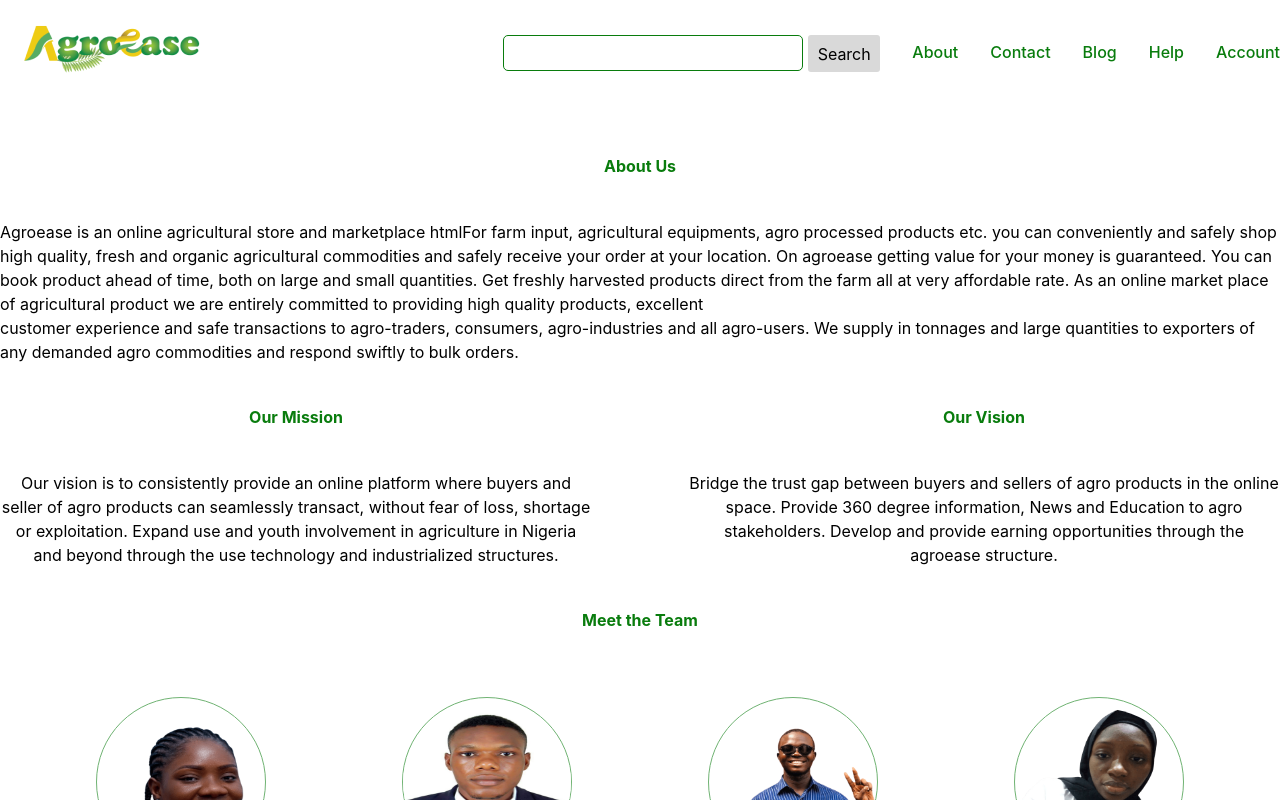
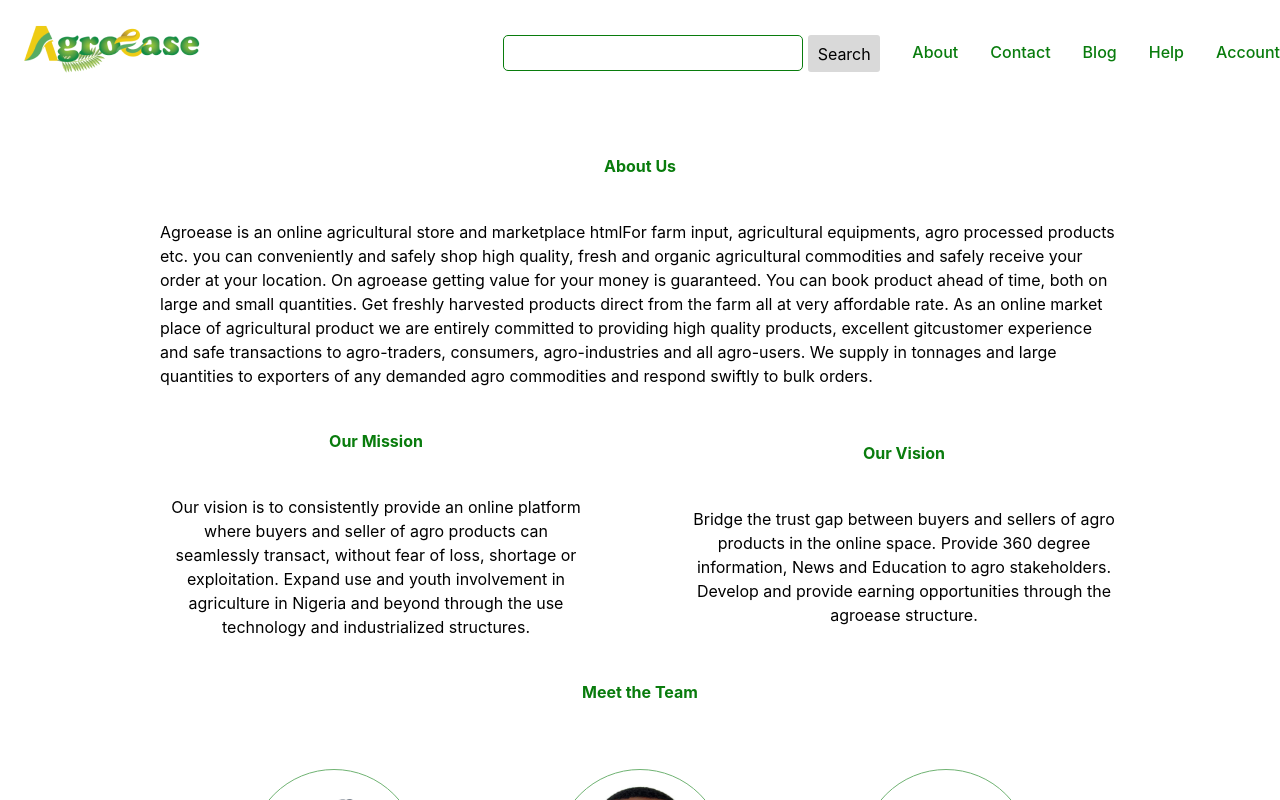
Before and after one commit to Modinat1/agroEase, a React (Create React App) app in the folder agroease-project/: page / in a window 1280 px wide. Shown: the top 800 px of the page. Built offline with nearby package versions, Linux system fonts and the light colour scheme.

Commit message:
about us amrgin update

```diff
--- a/agroease-project/src/pages/About/About.css
+++ b/agroease-project/src/pages/About/About.css
@@ -1,7 +1,9 @@
 
 #the-main{
     width: var(--container-width-lg);
-    margin: 0 auto;
+    /* margin: 0 auto; */
+    margin: 0 160px;
+
 
 }
 
--- a/agroease-project/src/pages/About/Aboutus.jsx
+++ b/agroease-project/src/pages/About/Aboutus.jsx
@@ -34,8 +34,9 @@
                 <div>
 
                     <p>Agroease is an online agricultural store and marketplace htmlFor farm input, agricultural equipments, agro processed products etc. you can conveniently and safely shop high quality, fresh and organic agricultural commodities and safely receive your order at your location. On agroease getting value for your money is guaranteed.
+
                         You can book product ahead of time, both on large and small quantities. Get freshly harvested products direct from the farm all at very affordable rate.
-                        As an online market place of agricultural product we are entirely committed to providing high quality products, excellent <br/> customer experience and safe transactions to agro-traders, consumers, agro-industries and all agro-users.
+                        As an online market place of agricultural product we are entirely committed to providing high quality products, excellent gitcustomer experience and safe transactions to agro-traders, consumers, agro-industries and all agro-users.
                         We supply in tonnages and large quantities to exporters of any demanded agro commodities and respond swiftly to bulk orders.
                         </p>
                 </div>
```
